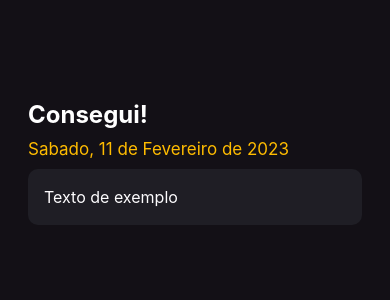
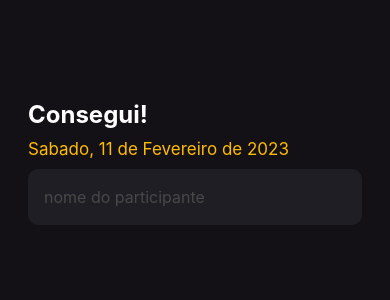
Before and after one commit to Gustavo032/React-Native-First-Project, a React Native app: screen / in a window 390 px wide. Shown: the top 300 px of the page. Built offline with nearby package versions, Linux system fonts and the light colour scheme.

Commit message:
apendendo estilo e input de dados

```diff
--- a/src/screens/home/index.tsx
+++ b/src/screens/home/index.tsx
@@ -1,4 +1,4 @@
-import { Text, View, StyleSheet, TextInput } from "react-native";
+import { Text, View, TextInput } from "react-native";
 
 import { styles } from './styles'
 
@@ -19,7 +19,12 @@ export default function Home(){
 				Sabado, 11 de Fevereiro de 2023
 			</Text>
 
-			<TextInput value="Texto de exemplo" style={styles.input}/>
+			<TextInput
+			 style={styles.input}
+			 placeholder="nome do participante"
+			 placeholderTextColor="#484848"
+			 keyboardType="default"
+			/>
 		</View>
 	);
 }
```
